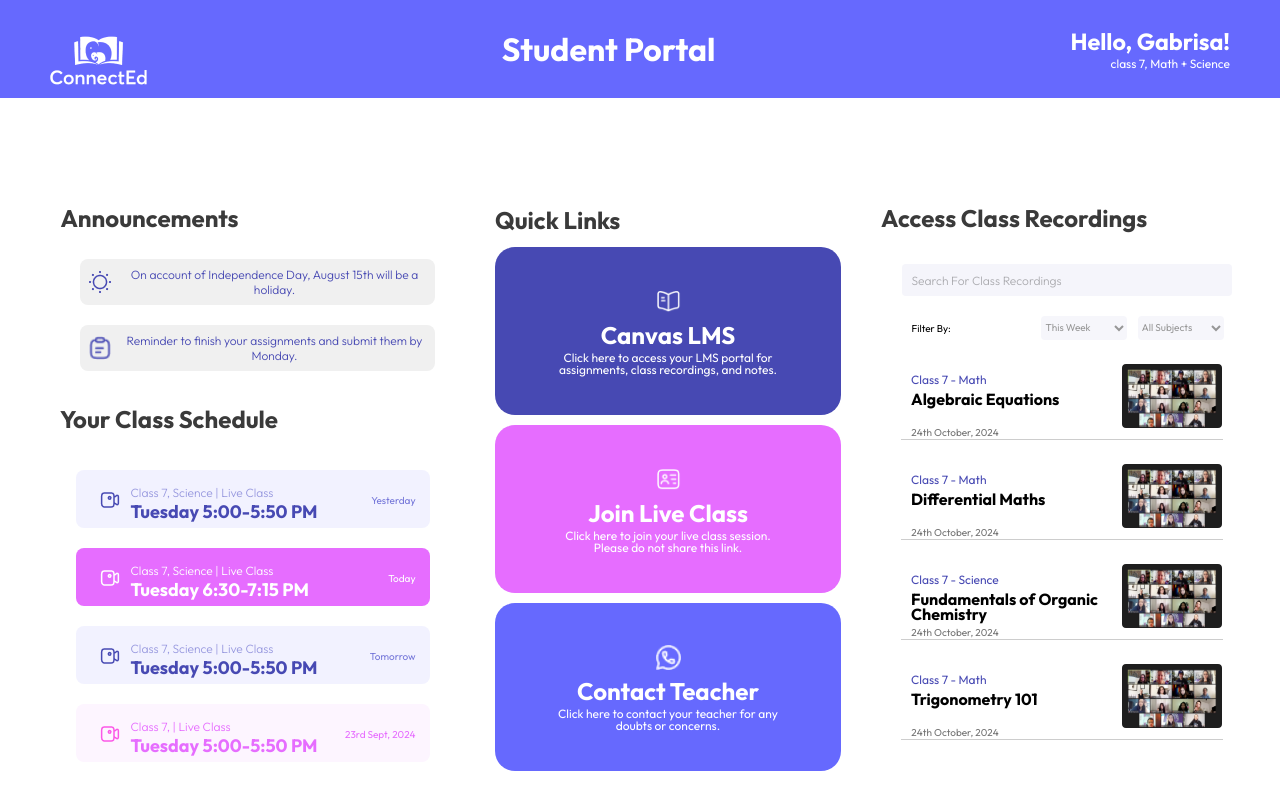
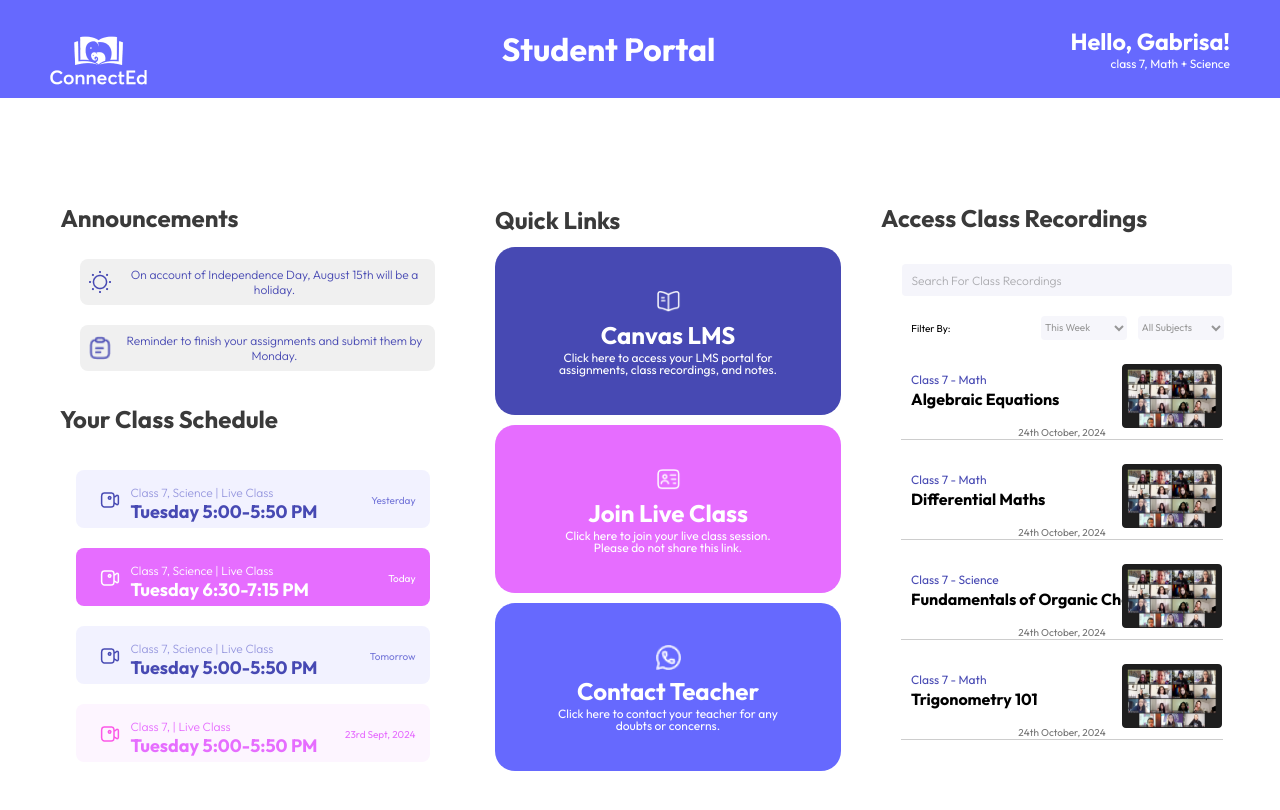
Before and after one commit to aahmadshaik/Student-Portal-UI, a Next.js app: page / in a window 1280 px wide. Shown: the top 810 px of the page. Built offline with nearby package versions, Linux system fonts and the light colour scheme.

Commit message:
style changes

```diff
--- a/src/app/assets/styles/ClassRecordings.css
+++ b/src/app/assets/styles/ClassRecordings.css
@@ -67,7 +67,7 @@
   align-items: center;
 }
 .Filter-Options p {
-  width: 40px;
+  /* width: 40px; */
   height: 7px;
   font-family: "Outfit", sans-serif;
   font-weight: 400;
@@ -121,6 +121,7 @@
 }
 
 .class-name {
+  width: auto;
   height: 8px;
   text-align: left;
   font-family: "Outfit", sans-serif;
@@ -130,7 +131,7 @@
   color: #4749b3;
 }
 .session-info {
-  max-width: 250px;
+  /* max-width: 250px; */
   text-align: left;
   height: 11px;
   font-family: "Outfit", sans-serif;
@@ -143,7 +144,7 @@
 }
 
 .recording-date {
-  width: 88px;
+  /* width: 88px; */
   height: 7px;
   font-family: "Outfit", sans-serif;
   font-weight: 400;
```
